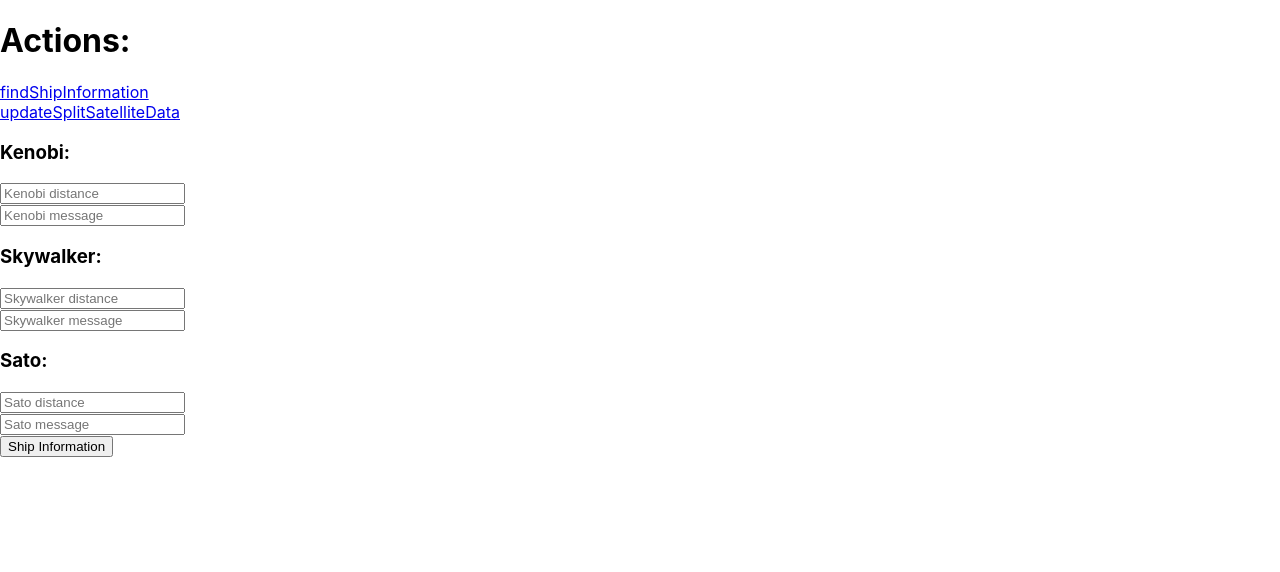
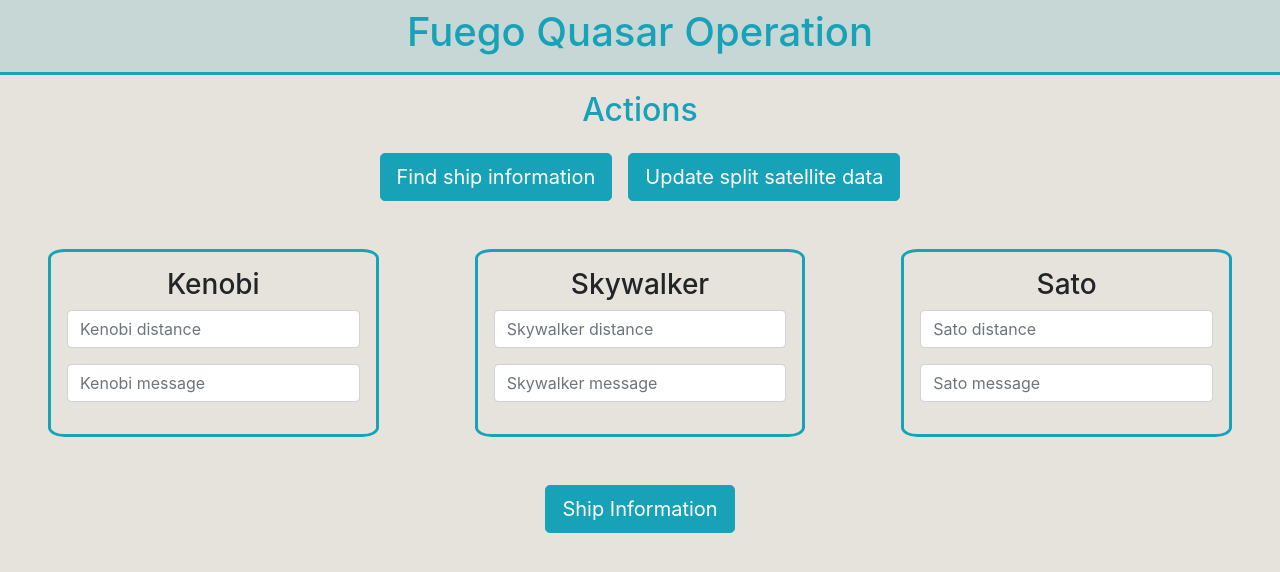
Before and after one commit to eliaslamanna/EjercicioMeliFront, a React (Create React App) app in the folder my-app/: page /topsecret in a window 1280 px wide. Shown: the top 572 px of the page. Built offline with nearby package versions, Linux system fonts and the light colour scheme.

Commit message:
agregue bootstrap y estilos a findShipInformation y Menu

```diff
--- a/my-app/src/App.css
+++ b/my-app/src/App.css
@@ -1,38 +1,5 @@
-.App {
+body {
+  justify-content: center;
   text-align: center;
+  background-color: #E5E3DB;
 }
-
-.App-logo {
-  height: 40vmin;
-  pointer-events: none;
-}
-
-@media (prefers-reduced-motion: no-preference) {
-  .App-logo {
-    animation: App-logo-spin infinite 20s linear;
-  }
-}
-
-.App-header {
-  background-color: #282c34;
-  min-height: 100vh;
-  display: flex;
-  flex-direction: column;
-  align-items: center;
-  justify-content: center;
-  font-size: calc(10px + 2vmin);
-  color: white;
-}
-
-.App-link {
-  color: #61dafb;
-}
-
-@keyframes App-logo-spin {
-  from {
-    transform: rotate(0deg);
-  }
-  to {
-    transform: rotate(360deg);
-  }
-}
--- a/my-app/src/App.js
+++ b/my-app/src/App.js
@@ -13,7 +13,7 @@ import './App.css';
 function App() {
 
   const[estado,setEstado] = useState({
-    opcionesMenu:[{name:'findShipInformation',path:"/topsecret"},{name:'updateSplitSatelliteData',path:"/updateSplitSatelliteData"}],
+    opcionesMenu:[{name:'Find ship information',path:"/topsecret"},{name:'Update split satellite data',path:"/updateSplitSatelliteData"}],
   })
 
   return (
--- a/my-app/src/components/FindShipInformation.js
+++ b/my-app/src/components/FindShipInformation.js
@@ -1,29 +1,33 @@
-import React, {useState} from 'react';
-import {Link, Router} from 'react-router-dom';
+import React, { useState } from 'react';
+import { Link, Router } from 'react-router-dom';
 import { useHistory } from "react-router-dom";
+import '../styles/FindShipInformation.css';
+import Form from 'react-bootstrap/Form';
+import Button from 'react-bootstrap/Button';
+
 
 function FindShipInformation() {
 
-    const[kenobi,setEstadoKenobi] = useState({
-        name:'Kenobi',
+    const [kenobi, setEstadoKenobi] = useState({
+        name: 'Kenobi',
         distance: '',
         message: []
     })
 
-    const[skywalker,setEstadoSkywalker] = useState({
+    const [skywalker, setEstadoSkywalker] = useState({
         name: 'Skywalker',
         distance: '',
         message: []
     })
 
-    const[sato,setEstadoSato] = useState({
+    const [sato, setEstadoSato] = useState({
         name: 'Sato',
         distance: '',
         message: []
     })
 
     let satellites = {
-      satellites : [kenobi,skywalker,sato]
+        satellites: [kenobi, skywalker, sato]
     };
 
     let history = useHistory();
@@ -31,26 +35,26 @@ function FindShipInformation() {
     let handleForm = (event, valor) => {
 
         var randKenobi = Math.floor(Math.random() * 3);
-        for(var i = 0; i < randKenobi; i ++) {
-            setEstadoKenobi({...kenobi, [kenobi.message]: kenobi.message.unshift(" ")});
+        for (var i = 0; i < randKenobi; i++) {
+            setEstadoKenobi({ ...kenobi, [kenobi.message]: kenobi.message.unshift(" ") });
         }
 
         var randSkywalker = Math.floor(Math.random() * 3);
-        for(var x = 0; x < randSkywalker; x ++) {
-            setEstadoSkywalker({...skywalker, [skywalker.message]: skywalker.message.unshift(" ")});
+        for (var x = 0; x < randSkywalker; x++) {
+            setEstadoSkywalker({ ...skywalker, [skywalker.message]: skywalker.message.unshift(" ") });
         }
 
         var randSato = Math.floor(Math.random() * 3);
-        for(var y = 0; y < randSato; y ++) {
-            setEstadoSato({...sato, [sato.message]: sato.message.unshift(" ")});
+        for (var y = 0; y < randSato; y++) {
+            setEstadoSato({ ...sato, [sato.message]: sato.message.unshift(" ") });
         }
 
         history.push(
             {
-                pathname:"/shipData",
-                state:satellites
+                pathname: "/shipData",
+                state: satellites
             }
-         );
+        );
 
 
         event.stopPropagation();
@@ -58,57 +62,70 @@ function FindShipInformation() {
     }
 
     let handleKenobi = (event) => {
-       if(event.target.name === "message") {
-           setEstadoKenobi({...kenobi, [event.target.name]: event.target.value.split(",")});
-       }
-       else{
-           setEstadoKenobi({...kenobi, [event.target.name]: event.target.value});
-       }
+        if (event.target.name === "message") {
+            setEstadoKenobi({ ...kenobi, [event.target.name]: event.target.value.split(",") });
+        }
+        else {
+            setEstadoKenobi({ ...kenobi, [event.target.name]: event.target.value });
+        }
         event.preventDefault();
     }
 
     let handleSkywalker = (event) => {
-        if(event.target.name === "message") {
-            setEstadoSkywalker({...skywalker, [event.target.name]: event.target.value.split(",")});
+        if (event.target.name === "message") {
+            setEstadoSkywalker({ ...skywalker, [event.target.name]: event.target.value.split(",") });
         }
-        else{
-            setEstadoSkywalker({...skywalker, [event.target.name]: event.target.value});
+        else {
+            setEstadoSkywalker({ ...skywalker, [event.target.name]: event.target.value });
         }
         event.preventDefault();
     }
 
     let handleSato = (event) => {
-        if(event.target.name === "message") {
-            setEstadoSato({...sato, [event.target.name]: event.target.value.split(",")});
+        if (event.target.name === "message") {
+            setEstadoSato({ ...sato, [event.target.name]: event.target.value.split(",") });
         }
         else {
-            setEstadoSato({...sato, [event.target.name]: event.target.value});
+            setEstadoSato({ ...sato, [event.target.name]: event.target.value });
         }
 
         event.preventDefault();
     }
 
     return (
-        <div>
-            <form onSubmit={handleForm}>
-                <h3>Kenobi:</h3>
-                <input type="number" placeholder="Kenobi distance" name="distance" value={kenobi.distance} onChange={(event)=>handleKenobi(event)}/>
-                <br/>
-                <input type="text" placeholder="Kenobi message" name="message" value={kenobi.message} onChange={(event)=>handleKenobi(event)}/>
-
-                <h3>Skywalker:</h3>
-                <input type="number" placeholder="Skywalker distance" name="distance" value={skywalker.distance} onChange={(event)=>handleSkywalker(event)}/>
-                <br/>
-                <input type="text" placeholder="Skywalker message" name="message" value={skywalker.message} onChange={(event)=>handleSkywalker(event)}/>
-
-                <h3>Sato:</h3>
-                <input type="number" placeholder="Sato distance" name="distance" value={sato.distance} onChange={(event)=>handleSato(event)}/>
-                <br/>
-                <input type="text" placeholder="Sato message" name="message" value={sato.message} onChange={(event)=>handleSato(event)}/>
-
-                <br/>
-                <input variant="primary" value="Ship Information" type="submit"/>
-            </form>
+        <div className="form">
+            <Form onSubmit={handleForm}>
+                <div className="d-flex justify-content-center">
+                    <div className="p-3 mr-5 ml-5 container">
+                        <h3>Kenobi</h3>
+                        <Form.Group controlId="kenobiDistance">
+                            <Form.Control type="number" placeholder="Kenobi distance" name="distance" value={kenobi.distance} onChange={(event) => handleKenobi(event)}/>
+                        </Form.Group>
+                        <Form.Group controlId="kenobiMessage">
+                            <Form.Control type="text" placeholder="Kenobi message" name="message" value={kenobi.message} onChange={(event) => handleKenobi(event)}/>
+                        </Form.Group>
+                    </div>
+                    <div className="p-3 mr-5 ml-5 container">
+                        <h3>Skywalker</h3>
+                        <Form.Group controlId="skywalkerDistance">
+                            <Form.Control type="number" placeholder="Skywalker distance" name="distance" value={skywalker.distance} onChange={(event) => handleSkywalker(event)}/>
+                        </Form.Group>
+                        <Form.Group controlId="skywalkerMessage">
+                            <Form.Control type="text" placeholder="Skywalker message" name="message" value={skywalker.message} onChange={(event) => handleSkywalker(event)}/>
+                        </Form.Group>
+                    </div>
+                    <div className="p-3 mr-5 ml-5 container">
+                        <h3>Sato</h3>
+                        <Form.Group controlId="satoDistance">
+                            <Form.Control type="number" placeholder="Sato distance" name="distance" value={sato.distance} onChange={(event) => handleSato(event)}/>
+                        </Form.Group>
+                        <Form.Group controlId="satoMessage">
+                            <Form.Control type="text" placeholder="Sato message" name="message" value={sato.message} onChange={(event) => handleSato(event)}/>
+                        </Form.Group>
+                    </div>
+                </div>
+                <Button className="mt-5 mb-5 mr-2 ml-2" size="lg" variant="info" type="submit">Ship Information</Button>
+            </Form>
         </div>
     )
 
--- a/my-app/src/components/Menu.js
+++ b/my-app/src/components/Menu.js
@@ -1,5 +1,8 @@
-import React, {Component} from 'react';
-import {Link, Router} from 'react-router-dom';
+import React, { Component } from 'react';
+import { Link, Router } from 'react-router-dom';
+import '../styles/Menu.css';
+import Button from 'react-bootstrap/Button';
+import 'bootstrap/dist/css/bootstrap.min.css';
 
 class Menu extends Component {
 
@@ -10,8 +13,16 @@ class Menu extends Component {
     render() {
         return (
             <div>
-                <h1>Actions:</h1>
-                {this.props.opciones.map(opcion=><Link to={opcion.path}><div>{opcion.name}</div></Link>)}
+                <div className="mainTitle p-2">
+                    <h1>Fuego Quasar Operation</h1>
+                </div>
+                <div className="actions pt-3">
+                    <h2>Actions</h2>
+                </div>
+
+                {this.props.opciones.map(opcion =>
+                    <Button className="mt-3 mb-5 mr-2 ml-2" size="lg" variant="info"><Link style={{ textDecoration: 'none' }} to={opcion.path}><div className="link">{opcion.name}</div></Link></Button>
+                )}
             </div>
         )
     }
--- /dev/null
+++ b/my-app/src/styles/FindShipInformation.css
@@ -0,0 +1,5 @@
+.container {
+    border-style: solid;
+    border-color: #17a2b8;
+    border-radius: 5%;
+}
--- /dev/null
+++ b/my-app/src/styles/Menu.css
@@ -0,0 +1,13 @@
+.mainTitle {
+    color: #17a2b8;
+    border-bottom-style: solid;
+    background-color: #7dbcc54b;
+}
+
+.actions {
+    color: #17a2b8;
+}
+
+.link {
+    color: white;
+}
```
Also changed, not shown: 1 other file (tests, documents, lock files or other folders).
